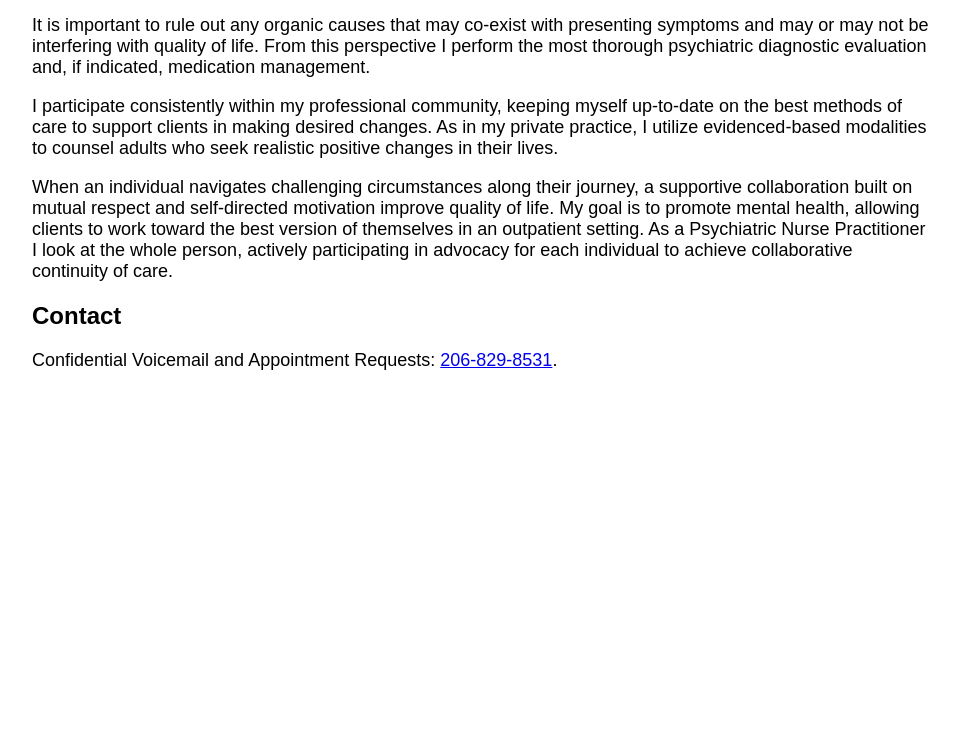
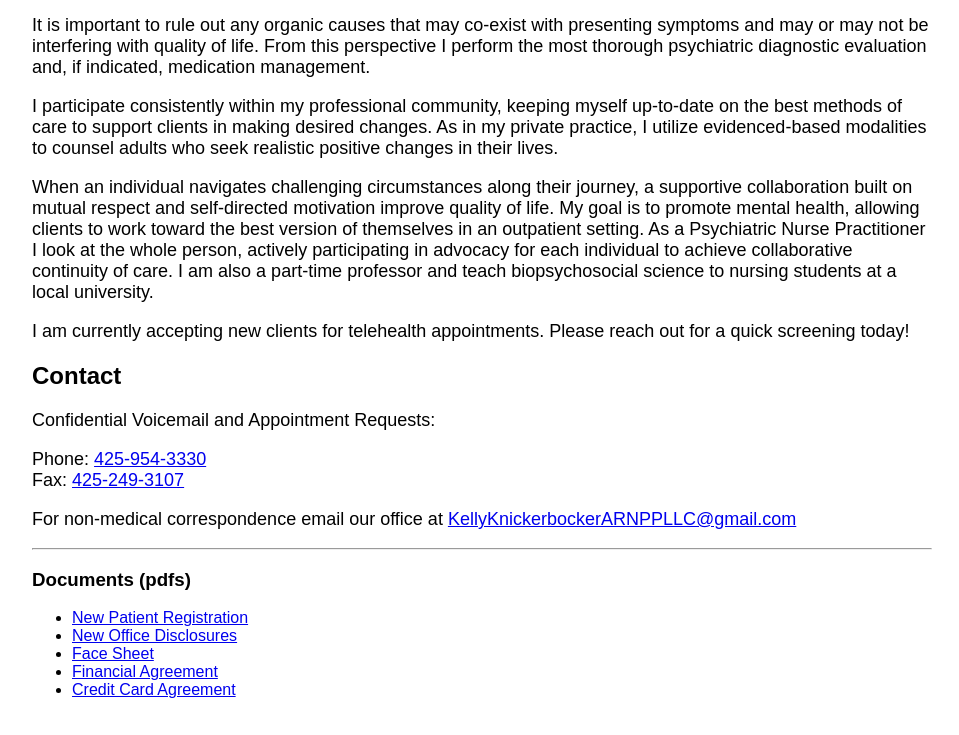
Before and after one commit to damassi/kellyknickerbockerarnp.com, a website: page index.html in a window 1280 px wide. Shown: the part 458-1193 px from the top of the page, without its empty margins (158-1117 px from the left). Before the commit the page ends 867 px from the top, so only its background shows below. Drawn offline with Linux system fonts and the light colour scheme.

Commit message:
site update

```diff
--- a/index.html
+++ b/index.html
@@ -53,13 +53,54 @@
       mental health, allowing clients to work toward the best version of
       themselves in an outpatient setting. As a Psychiatric Nurse Practitioner I
       look at the whole person, actively participating in advocacy for each
-      individual to achieve collaborative continuity of care.
+      individual to achieve collaborative continuity of care. I am also a
+      part-time professor and teach biopsychosocial science to nursing students
+      at a local university.
+    </p>
+
+    <p>
+      I am currently accepting new clients for telehealth appointments. Please
+      reach out for a quick screening today!
     </p>
 
     <h2>Contact</h2>
+
+    <p>Confidential Voicemail and Appointment Requests:</p>
+
     <p>
-      Confidential Voicemail and Appointment Requests:
-      <a href="tel:2068298531">206-829-8531</a>.
+      Phone: <a href="tel:4259543330">425-954-3330</a> <br />
+      Fax: <a href="tel:4252493107">425-249-3107</a>
     </p>
+
+    <p>
+      For non-medical correspondence email our office at
+      <a href="mailto:KellyKnickerbockerARNPPLLC@gmail.com"
+        >KellyKnickerbockerARNPPLLC@gmail.com</a
+      >
+    </p>
+
+    <p>
+      <hr />
+    </p>
+
+    <h3>Documents (pdfs)</h3>
+
+    <ul>
+      <li>
+        <a href="/docs/new-patient-registration.pdf">New Patient Registration</a>
+      </li>
+      <li>
+        <a href="/docs/new-office-disclosures.pdf">New Office Disclosures</a>
+      </li>
+      <li>
+        <a href="/docs/face-sheet.pdf">Face Sheet</a>
+      </li>
+      <li>
+        <a href="/docs/financial-agreement.pdf">Financial Agreement</a>
+      </li>
+      <li>
+        <a href="/docs/credit-card-agreement.pdf">Credit Card Agreement</a>
+      </li>
+    </ul>
   </body>
 </html>
```
Also changed, not shown: 5 other files.
